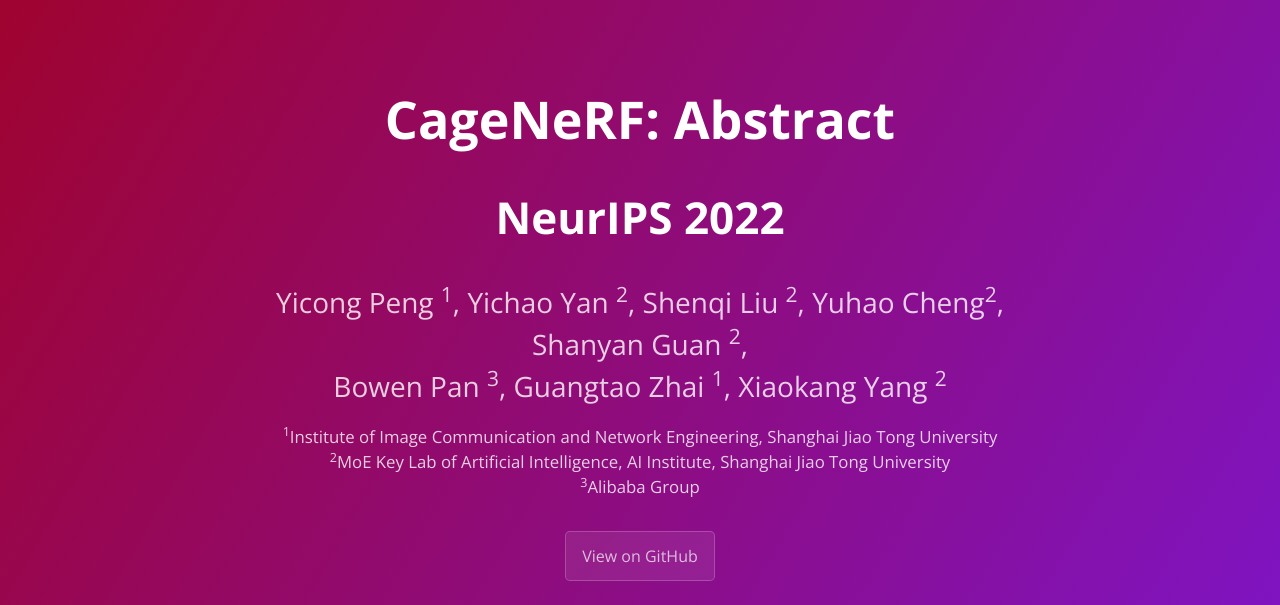
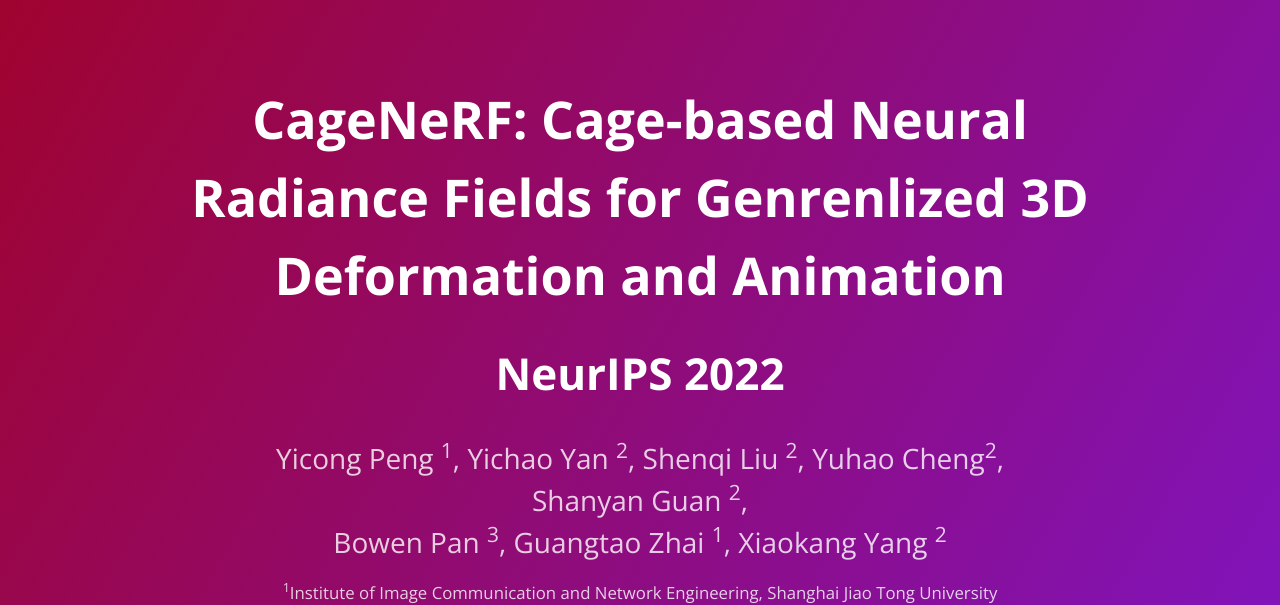
Before and after one commit to PengYicong/CageNeRF, a Jekyll site: the page built from index.md, in a window 1280 px wide and 900 px high, cut to the strip 0-605 px from the top of the window. Built offline with Jekyll 4.4.1, drawn with Linux system fonts in a browser that asks for light colours; our own code applies the rules of GitHub Pages for plain Markdown files.

Commit message:
Change Title fix video tag bug

```diff
--- a/_layouts/default.html
+++ b/_layouts/default.html
@@ -17,7 +17,8 @@
 
     <header class="page-header" role="banner">
       <!--<h1 class="project-name">{{ page.title }}</h1>-->
-      <h1 class="project-name">{{ page.title | default: site.title | default: site.github.repository_name | prepend: "CageNeRF: "}}</h1>
+      <h1 class="project-name">CageNeRF: Cage-based Neural Radiance Fields for Genrenlized 3D Deformation and Animation</h1>
+      <!--<h1 class="project-name">{{ page.title | default: site.title | default: site.github.repository_name | prepend: "CageNeRF: "}}</h1>-->
       <h1 class="conference">NeurIPS 2022</h1>
       <h2 class="project-tagline">{{ page.description | default: site.description | default: site.github.project_tagline }}</h2>
       <h3 class="institute"><sup>1</sup>Institute of Image Communication and Network Engineering, Shanghai Jiao Tong University<br>
--- a/index.md
+++ b/index.md
@@ -13,7 +13,7 @@
 Based on extensive experiments, we demonstrate the effectiveness of our framework in the task of geometry editing, object animation and deformation transfer.
 
 # Overview Video
-<video width="100%" playsinline autoplay loop preload muted controls>
+<video width="720" playsinline autoplay loop preload muted controls>
   <source src="assets/media/hulk_sq1.mp4" type="video/mp4">
 </video>
 
```
